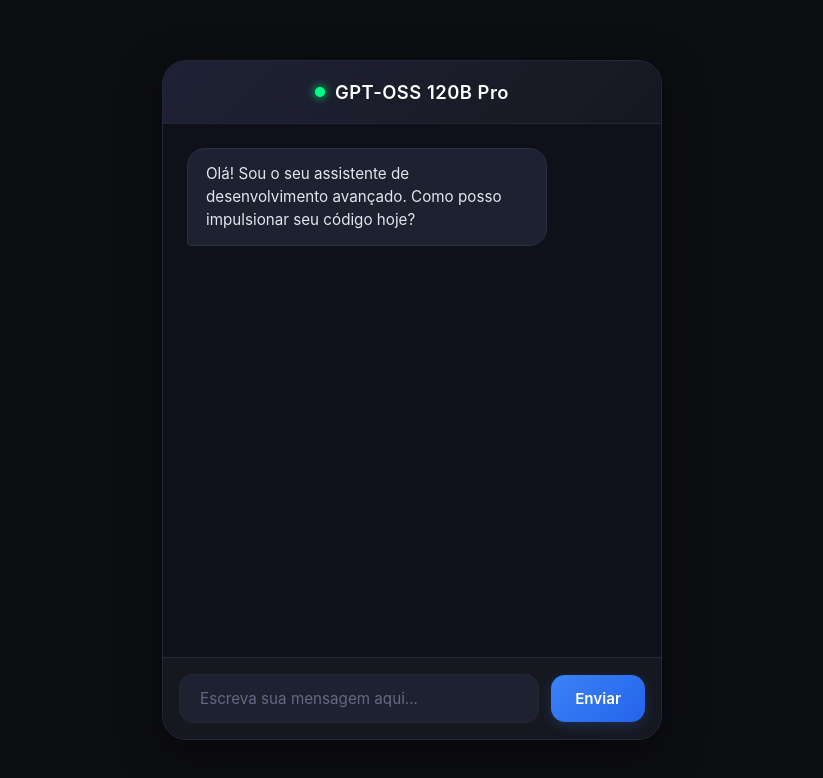
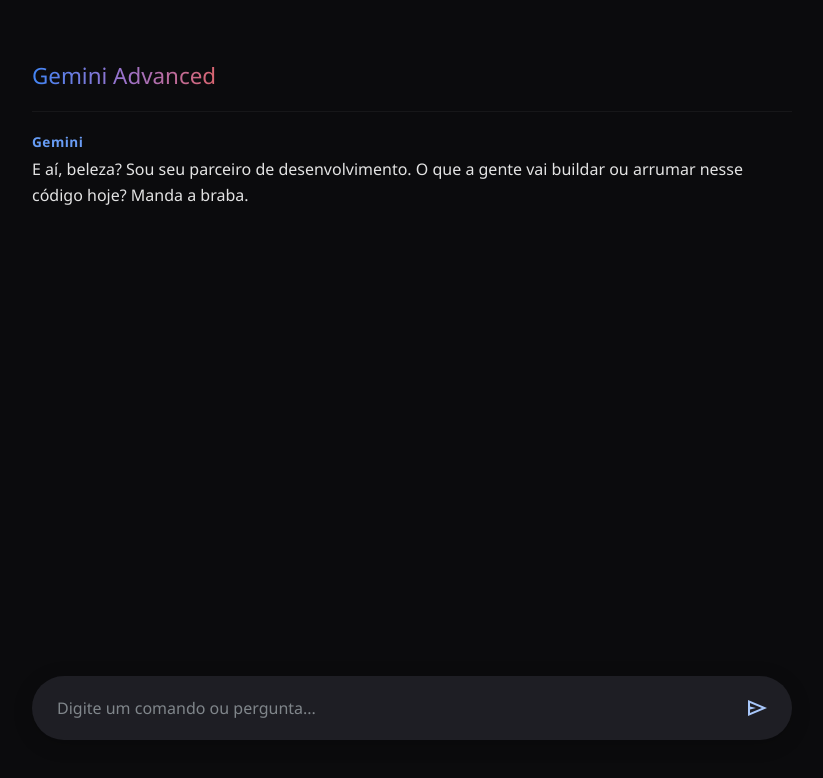
Before and after one commit to Salgado-Dev/Teste, a plain HTML site: page templates/index.html in a window 1280 px wide. Shown: the whole page, without its empty margins (228-1051 px from the left). Drawn offline with Linux system fonts and the light colour scheme.

Commit message:
Update index.html

```diff
--- a/templates/index.html
+++ b/templates/index.html
@@ -3,66 +3,85 @@
 <head>
     <meta charset="UTF-8">
     <meta name="viewport" content="width=device-width, initial-scale=1.0">
-    <title>AI Chat Pro | GPT-OSS</title>
+    <title>Gemini</title>
     <style>
-        /* Estilos Globais e Reset */
-        * { box-sizing: border-box; margin: 0; padding: 0; font-family: -apple-system, BlinkMacSystemFont, "Segoe UI", Roboto, Helvetica, Arial, sans-serif; }
-        body { background-color: #0d0e12; display: flex; justify-content: center; align-items: center; height: 100vh; color: #e3e6ed; }
+        /* Reset e Estilos de Base (Padrão Google) */
+        * { box-sizing: border-box; margin: 0; padding: 0; font-family: "Google Sans", "Segoe UI", Roboto, Helvetica, Arial, sans-serif; }
+        body { background-color: #0b0b0d; display: flex; justify-content: center; align-items: center; height: 100vh; color: #e3e3e3; overflow: hidden; }
 
-        /* Container Principal do Chat */
-        .chat-container { width: 100%; max-width: 500px; height: 85vh; background: #161820; border-radius: 24px; box-shadow: 0 12px 40px rgba(0, 0, 0, 0.5); display: flex; flex-direction: column; overflow: hidden; border: 1px solid #242736; margin: 10px; }
+        /* Container Principal do Gemini */
+        .chat-container { width: 100%; max-width: 800px; height: 90vh; background: #0b0b0d; display: flex; flex-direction: column; position: relative; padding: 0 20px; }
 
-        /* Cabeçalho Premium */
-        .chat-header { background: linear-gradient(135deg, #1f2235 0%, #161820 100%); padding: 20px; text-align: center; border-bottom: 1px solid #242736; display: flex; align-items: center; justify-content: center; gap: 10px; }
-        .chat-header .status-icon { width: 10px; height: 10px; background-color: #00ff88; border-radius: 50%; box-shadow: 0 0 10px #00ff88; }
-        .chat-header h2 { font-size: 1.15rem; font-weight: 600; letter-spacing: 0.5px; color: #ffffff; }
+        /* Cabeçalho Minimalista com Efeito Gemini */
+        .chat-header { padding: 20px 0; display: flex; align-items: center; gap: 12px; border-bottom: 1px solid rgba(255,255,255,0.05); }
+        .chat-header h2 { font-size: 1.4rem; font-weight: 500; background: linear-gradient(90deg, #4285f4, #9b72cb, #d96570); -webkit-background-clip: text; -webkit-text-fill-color: transparent; }
 
-        /* Caixa de Mensagens */
-        .chat-box { flex: 1; padding: 24px; overflow-y: auto; display: flex; flex-direction: column; gap: 16px; background-color: #0f111a; }
+        /* Área de Conversa */
+        .chat-box { flex: 1; padding: 20px 0 100px 0; overflow-y: auto; display: flex; flex-direction: column; gap: 32px; }
 
-        /* Customização da Barra de Rolagem */
+        /* Scrollbar Invisível Estilo Web Moderna */
         .chat-box::-webkit-scrollbar { width: 6px; }
         .chat-box::-webkit-scrollbar-track { background: transparent; }
-        .chat-box::-webkit-scrollbar-thumb { background: #242736; border-radius: 10px; }
+        .chat-box::-webkit-scrollbar-thumb { background: #282a2d; border-radius: 10px; }
 
-        /* Balões de Mensagem */
-        .msg { padding: 14px 18px; border-radius: 18px; max-width: 80%; font-size: 0.95rem; line-height: 1.5; word-wrap: break-word; transition: all 0.2s ease; animation: fadeIn 0.3s ease forwards; opacity: 0; transform: translateY(10px); }
-        @keyframes fadeIn { to { opacity: 1; transform: translateY(0); } }
+        /* Estrutura das Mensagens Sem Balões Pesados */
+        .message-row { display: flex; flex-direction: column; width: 100%; animation: fadeIn 0.4s ease forwards; }
+        @keyframes fadeIn { from { opacity: 0; transform: translateY(8px); } to { opacity: 1; transform: translateY(0); } }
 
-        /* Estilo da Mensagem do Usuário */
-        .user { background: linear-gradient(135deg, #3b82f6 0%, #1d4ed8 100%); color: #ffffff; align-self: flex-end; border-bottom-right-radius: 4px; box-shadow: 0 4px 15px rgba(29, 78, 216, 0.3); }
+        /* Identificadores de Quem Fala (Estilo Google) */
+        .sender-name { font-size: 0.85rem; font-weight: 600; margin-bottom: 6px; color: #c4c7c5; letter-spacing: 0.5px; }
+        .bot .sender-name { background: linear-gradient(90deg, #669df6, #b08ee0); -webkit-background-clip: text; -webkit-text-fill-color: transparent; }
 
-        /* Estilo da Mensagem do Bot */
-        .bot { background-color: #1e2230; color: #e3e6ed; align-self: flex-start; border-bottom-left-radius: 4px; border: 1px solid #2b3044; }
+        /* Conteúdo do Texto */
+        .msg-text { font-size: 1rem; line-height: 1.6; color: #e3e3e3; white-space: pre-wrap; max-width: 100%; }
 
-        /* Balão Especial de Carregamento ("Pensando") */
-        .thinking { font-style: italic; color: #8a92b2; background-color: rgba(30, 34, 48, 0.5); border: 1px dashed #3b4261; }
+        /* Customização da Mensagem do Usuário */
+        .user { align-items: flex-end; }
+        .user .msg-text { background-color: #1e1e24; padding: 12px 20px; border-radius: 20px; max-width: 85%; color: #e3e3e3; }
 
-        /* Área de Input Inferior */
-        .chat-input-area { display: flex; padding: 16px; background: #161820; border-top: 1px solid #242736; gap: 12px; align-items: center; }
-        .chat-input-area input { flex: 1; padding: 14px 20px; background: #1e2230; border: 1px solid #242736; border-radius: 14px; color: #ffffff; font-size: 0.95rem; outline: none; transition: border 0.2s ease, box-shadow: 0.2s ease; }
-        .chat-input-area input::placeholder { color: #626983; }
-        .chat-input-area input:focus { border-color: #3b82f6; box-shadow: 0 0 0 3px rgba(59, 130, 246, 0.15); background: #232736; }
+        /* Efeito de Carregamento Brilhante (Sparkle) */
+        .thinking .msg-text { color: #888888; font-style: normal; animation: pulse 1.5s infinite ease-in-out; background: linear-gradient(90deg, #4285f4, #9b72cb, #4285f4); -webkit-background-clip: text; -webkit-text-fill-color: transparent; background-size: 200% auto; }
+        @keyframes pulse { 0% { background-position: 0% center; opacity: 0.6; } 50% { background-position: 100% center; opacity: 1; } 100% { background-position: 0% center; opacity: 0.6; } }
 
-        /* Botão Enviar Minimalista */
-        .chat-input-area button { background: linear-gradient(135deg, #3b82f6 0%, #2563eb 100%); color: white; border: none; padding: 14px 24px; font-weight: 600; font-size: 0.95rem; border-radius: 14px; cursor: pointer; transition: all 0.2s ease; box-shadow: 0 4px 12px rgba(59, 130, 246, 0.2); }
-        .chat-input-area button:hover { background: linear-gradient(135deg, #2563eb 0%, #1d4ed8 100%); transform: translateY(-1px); box-shadow: 0 6px 16px rgba(59, 130, 246, 0.3); }
-        .chat-input-area button:active { transform: translateY(1px); }
+        /* Barra de Input Flutuante Arredondada (Fundo Fixo Embaixo) */
+        .input-wrapper { position: absolute; bottom: 20px; left: 20px; right: 20px; background: #0b0b0d; padding-top: 10px; }
+        .chat-input-area { display: flex; background: #1e1e24; border-radius: 32px; padding: 6px 12px 6px 24px; align-items: center; border: 1px solid transparent; transition: all 0.3s ease; box-shadow: 0 4px 20px rgba(0,0,0,0.2); }
+
+        /* Borda Colorida Dinâmica ao Clicar (Efeito Gemini Active) */
+        .chat-input-area:focus-within { background: #131314; border-color: #4285f4; box-shadow: 0 0 0 1px #4285f4, 0 12px 30px rgba(0,0,0,0.4); }
+
+        .chat-input-area input { flex: 1; padding: 14px 0; background: transparent; border: none; color: #f2f2f2; font-size: 1rem; outline: none; }
+        .chat-input-area input::placeholder { color: #80868b; }
+
+        /* Botão Enviar Circular Ícone */
+        .chat-input-area button { background: transparent; color: #a8c7fa; border: none; width: 44px; height: 44px; border-radius: 50%; cursor: pointer; display: flex; align-items: center; justify-content: center; transition: background 0.2s; }
+        .chat-input-area button:hover { background: rgba(168, 199, 250, 0.1); color: #c4dedb; }
+        .chat-input-area button svg { width: 24px; height: 24px; fill: currentColor; }
     </style>
 </head>
 <body>
 
 <div class="chat-container">
     <div class="chat-header">
-        <div class="status-icon"></div>
-        <h2>GPT-OSS 120B Pro</h2>
+        <h2>Gemini Advanced</h2>
     </div>
+
     <div class="chat-box" id="chatBox">
-        <div class="msg bot" style="opacity: 1; transform: none;">Olá! Sou o seu assistente de desenvolvimento avançado. Como posso impulsionar seu código hoje?</div>
+        <!-- Mensagem Inicial Estilo Google -->
+        <div class="message-row bot">
+            <div class="sender-name">Gemini</div>
+            <div class="msg-text">E aí, beleza? Sou seu parceiro de desenvolvimento. O que a gente vai buildar ou arrumar nesse código hoje? Manda a braba.</div>
+        </div>
     </div>
-    <div class="chat-input-area">
-        <input type="text" id="userInput" placeholder="Escreva sua mensagem aqui..." onkeypress="verificarEnter(event)">
-        <button onclick="enviarMensagem()">Enviar</button>
+
+    <div class="input-wrapper">
+        <div class="chat-input-area">
+            <input type="text" id="userInput" placeholder="Digite um comando ou pergunta..." onkeypress="verificarEnter(event)">
+            <button onclick="enviarMensagem()" title="Enviar mensagem">
+                <!-- Ícone de seta minimalista do Material Design -->
+                <svg viewBox="0 -960 960 960"><path d="M120-160v-640l760 320-760 320Zm80-120 474-200-474-200v140l240 60-240 60v140Zm0 0v-400 400Z"/></svg>
+            </button>
+        </div>
     </div>
 </div>
 
@@ -75,8 +94,8 @@
         input.value = '';
         adicionarMensagemNaTela(mensagem, 'user');
 
-        // Cria o balão elegante de "Pensando"
-        const botMsgDiv = adicionarMensagemNaTela('Processando resposta...', 'bot');
+        // Cria o efeito de texto brilhante dinâmico simulando o processamento do Gemini
+        const botMsgDiv = adicionarMensagemNaTela('Analisando contexto...', 'bot');
         botMsgDiv.classList.add('thinking');
 
         try {
@@ -87,31 +106,46 @@
             });
 
             const dados = await response.json();
-
-            // Remove a classe de carregamento e exibe o resultado final
             botMsgDiv.classList.remove('thinking');
 
             if (response.ok) {
-                botMsgDiv.innerText = dados.resposta;
+                // Atualiza o container interno mantendo a formatação limpa do Gemini
+                botMsgDiv.querySelector('.msg-text').innerText = dados.resposta;
             } else {
-                botMsgDiv.style.color = "#ff4a4a";
-                botMsgDiv.innerText = "Erro interno: " + dados.erro;
+                botMsgDiv.querySelector('.msg-text').style.color = "#ececec";
+                botMsgDiv.querySelector('.msg-text').innerText = "Putz, deu algum erro interno aqui: " + dados.erro;
             }
         } catch (erro) {
             botMsgDiv.classList.remove('thinking');
-            botMsgDiv.style.color = "#ff4a4a";
-            botMsgDiv.innerText = "Falha de rede ao conectar com o servidor.";
+            botMsgDiv.querySelector('.msg-text').style.color = "#da6570";
+            botMsgDiv.querySelector('.msg-text').innerText = "Ih, deu ruim na rede. Não consegui conectar com o servidor.";
         }
     }
 
     function adicionarMensagemNaTela(texto, remetente) {
         const chatBox = document.getElementById('chatBox');
-        const msgDiv = document.createElement('div');
-        msgDiv.className = `msg ${remetente}`;
-        msgDiv.innerText = texto;
-        chatBox.appendChild(msgDiv);
+
+        // Estrutura de linhas fluidas igual à do app oficial
+        const rowDiv = document.createElement('div');
+        rowDiv.className = `message-row ${remetente}`;
+
+        const nameDiv = document.createElement('div');
+        nameDiv.className = 'sender-name';
+        nameDiv.innerText = remetente === 'user' ? 'Você' : 'Gemini';
+
+        const textDiv = document.createElement('div');
+        textDiv.className = 'msg-text';
+        textDiv.innerText = texto;
+
+        // No Gemini oficial, o nome do usuário não aparece sobre o balão, apenas o texto encapsulado
+        if (remetente === 'bot') {
+            rowDiv.appendChild(nameDiv);
+        }
+        rowDiv.appendChild(textDiv);
+
+        chatBox.appendChild(rowDiv);
         chatBox.scrollTop = chatBox.scrollHeight;
-        return msgDiv;
+        return rowDiv;
     }
 
     function verificarEnter(event) {
```
